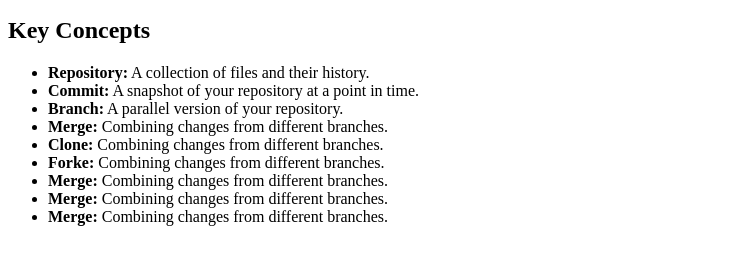
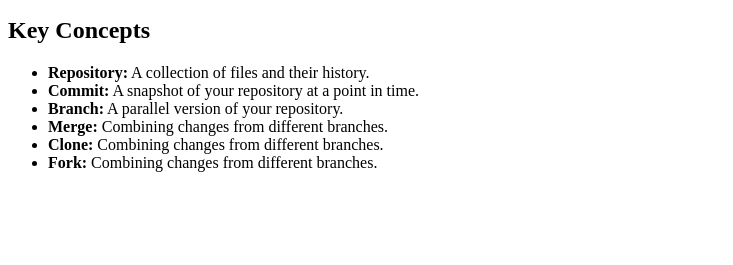
Before and after one commit to rh41201/article-git-GitHub, a plain HTML site: page index.html in a window 1280 px wide. Shown: the part 119-384 px from the top of the page, without its empty margins (0-733 px from the left). Drawn offline with Linux system fonts and the light colour scheme.

Commit message:
Update index.html

```diff
--- a/index.html
+++ b/index.html
@@ -19,10 +19,7 @@
       <li><strong>Branch:</strong> A parallel version of your repository.</li>
       <li><strong>Merge:</strong> Combining changes from different branches.</li>
       <li><strong>Clone:</strong> Combining changes from different branches.</li>
-      <li><strong>Forke:</strong> Combining changes from different branches.</li>
-      <li><strong>Merge:</strong> Combining changes from different branches.</li>
-      <li><strong>Merge:</strong> Combining changes from different branches.</li>
-      <li><strong>Merge:</strong> Combining changes from different branches.</li>
+      <li><strong>Fork:</strong> Combining changes from different branches.</li>
     </ul>
   </body>
 </html>
```
